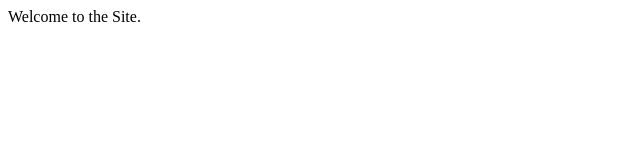
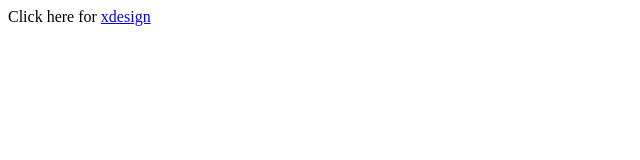
Before and after one commit to race4space/mycode.buzz, a plain HTML site: page index.html in a window 1280 px wide. Shown: the full height of the page, 0-640 px from the left. Drawn offline with Linux system fonts and the light colour scheme.

Commit message:
new link

```diff
--- a/index.html
+++ b/index.html
@@ -7,6 +7,6 @@
     <title>Document</title>
 </head>
 <body>
-    Welcome to the Site.
+    Click here for <a href="xdesign">xdesign</a>
 </body>
 </html>
```
